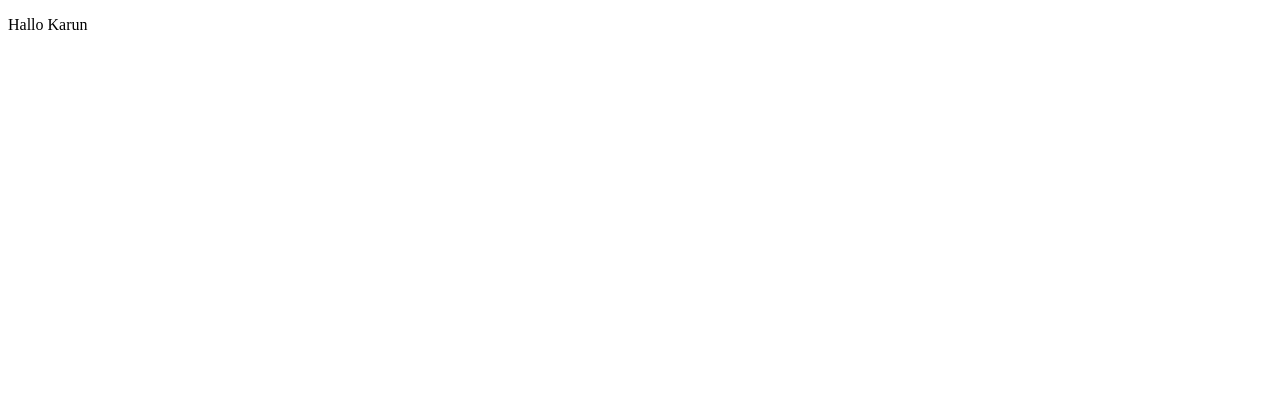
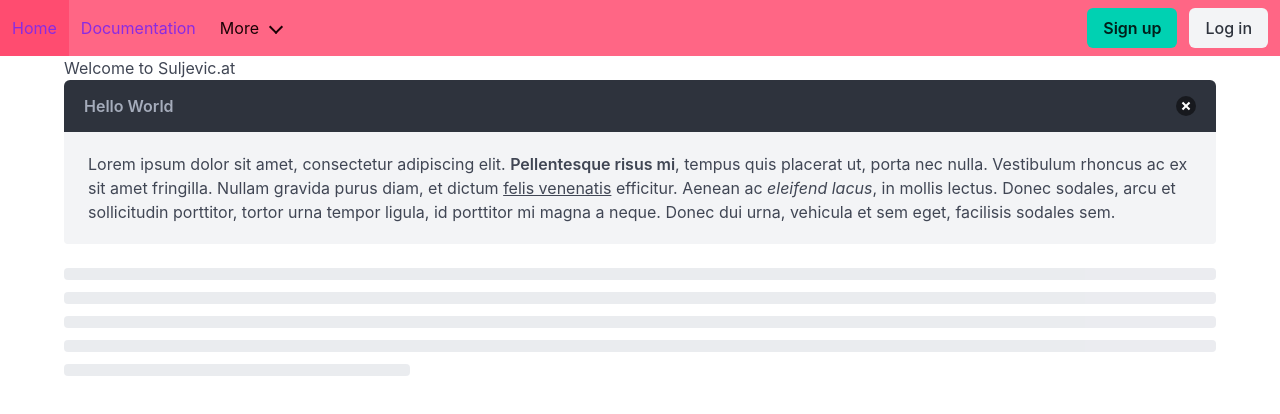
Before and after one commit to Benjamin-Bs/Suljevic.at, an Angular app: page / in a window 1280 px wide. Shown: the top 414 px of the page. Built offline with nearby package versions, Linux system fonts and the light colour scheme.

Commit message:
start with some new components

```diff
--- a/angular.json
+++ b/angular.json
@@ -35,6 +35,7 @@
               "src/assets"
             ],
             "styles": [
+              "node_modules/bulma/css/bulma.min.css",
               "src/styles.css"
             ],
             "scripts": [],
--- a/src/app/app.component.html
+++ b/src/app/app.component.html
@@ -1,3 +1,2 @@
-<div>
-  <p>Hallo Karun</p>
-</div>
+<app-navigation-bar/>
+<app-profile/>
--- a/src/app/app.module.ts
+++ b/src/app/app.module.ts
@@ -4,11 +4,13 @@ import { BrowserModule, provideClientHydration } from '@angular/platform-browser
 import { AppRoutingModule } from './app-routing.module';
 import { AppComponent } from './app.component';
 import { NavigationBarComponent } from './components/navigation-bar/navigation-bar.component';
+import { ProfileComponent } from './components/profile/profile.component';
 
 @NgModule({
   declarations: [
     AppComponent,
-    NavigationBarComponent
+    NavigationBarComponent,
+    ProfileComponent
   ],
   imports: [
     BrowserModule,
--- a/src/app/components/navigation-bar/navigation-bar.component.css
+++ b/src/app/components/navigation-bar/navigation-bar.component.css
@@ -0,0 +1,8 @@
+.navbar-background{
+    background-color: darkgrey;
+    color: rgb(228, 0, 0);
+}
+
+.navbar-item{
+    color: blueviolet;
+}
--- a/src/app/components/navigation-bar/navigation-bar.component.html
+++ b/src/app/components/navigation-bar/navigation-bar.component.html
@@ -1 +1,58 @@
-<p>navigation-bar works!</p>
+<nav class="navbar is-danger" role="navigation" aria-label="main navigation">
+    <div class="navbar-brand">
+
+      <a role="button" class="navbar-burger" aria-label="menu" aria-expanded="false" data-target="navbarBasicExample">
+        <span aria-hidden="true"></span>
+        <span aria-hidden="true"></span>
+        <span aria-hidden="true"></span>
+        <span aria-hidden="true"></span>
+      </a>
+    </div>
+
+    <div id="navbarBasicExample" class="navbar-menu">
+      <div class="navbar-start">
+        <a class="navbar-item">
+          Home
+        </a>
+
+        <a class="navbar-item">
+          Documentation
+        </a>
+
+        <div class="navbar-item has-dropdown is-hoverable">
+          <a class="navbar-link">
+            More
+          </a>
+
+          <div class="navbar-dropdown">
+            <a class="navbar-item">
+              About
+            </a>
+            <a class="navbar-item is-selected">
+              Jobs
+            </a>
+            <a class="navbar-item">
+              Contact
+            </a>
+            <hr class="navbar-divider">
+            <a class="navbar-item">
+              Report an issue
+            </a>
+          </div>
+        </div>
+      </div>
+
+      <div class="navbar-end">
+        <div class="navbar-item">
+          <div class="buttons">
+            <a class="button is-primary">
+              <strong>Sign up</strong>
+            </a>
+            <a class="button is-light">
+              Log in
+            </a>
+          </div>
+        </div>
+      </div>
+    </div>
+  </nav>
--- /dev/null
+++ b/src/app/components/profile/profile.component.html
@@ -0,0 +1,27 @@
+<div class="container">
+    <h1 class="">Welcome to Suljevic.at</h1>
+    <article class="message">
+        <div class="message-header">
+            <p>Hello World</p>
+            <button class="delete" aria-label="delete"></button>
+        </div>
+        <div class="message-body">
+            Lorem ipsum dolor sit amet, consectetur adipiscing elit.
+            <strong>Pellentesque risus mi</strong>, tempus quis placerat ut, porta nec
+            nulla. Vestibulum rhoncus ac ex sit amet fringilla. Nullam gravida purus
+            diam, et dictum <a>felis venenatis</a> efficitur. Aenean ac
+            <em>eleifend lacus</em>, in mollis lectus. Donec sodales, arcu et
+            sollicitudin porttitor, tortor urna tempor ligula, id porttitor mi magna a
+            neque. Donec dui urna, vehicula et sem eget, facilisis sodales sem.
+        </div>
+    </article>
+
+    <div class="skeleton-lines">
+        <div></div>
+        <div></div>
+        <div></div>
+        <div></div>
+        <div></div>
+    </div>
+
+</div>
--- a/src/styles.css
+++ b/src/styles.css
@@ -1 +1,2 @@
 /* You can add global styles to this file, and also import other style files */
+@import "bulma/css/bulma.min.css";
```
Also changed, not shown: src/app/components/profile/profile.component.ts (added, +10 -0 lines), src/app/components/profile/profile.component.css (added), 1 other file (tests, documents, lock files or other folders).
